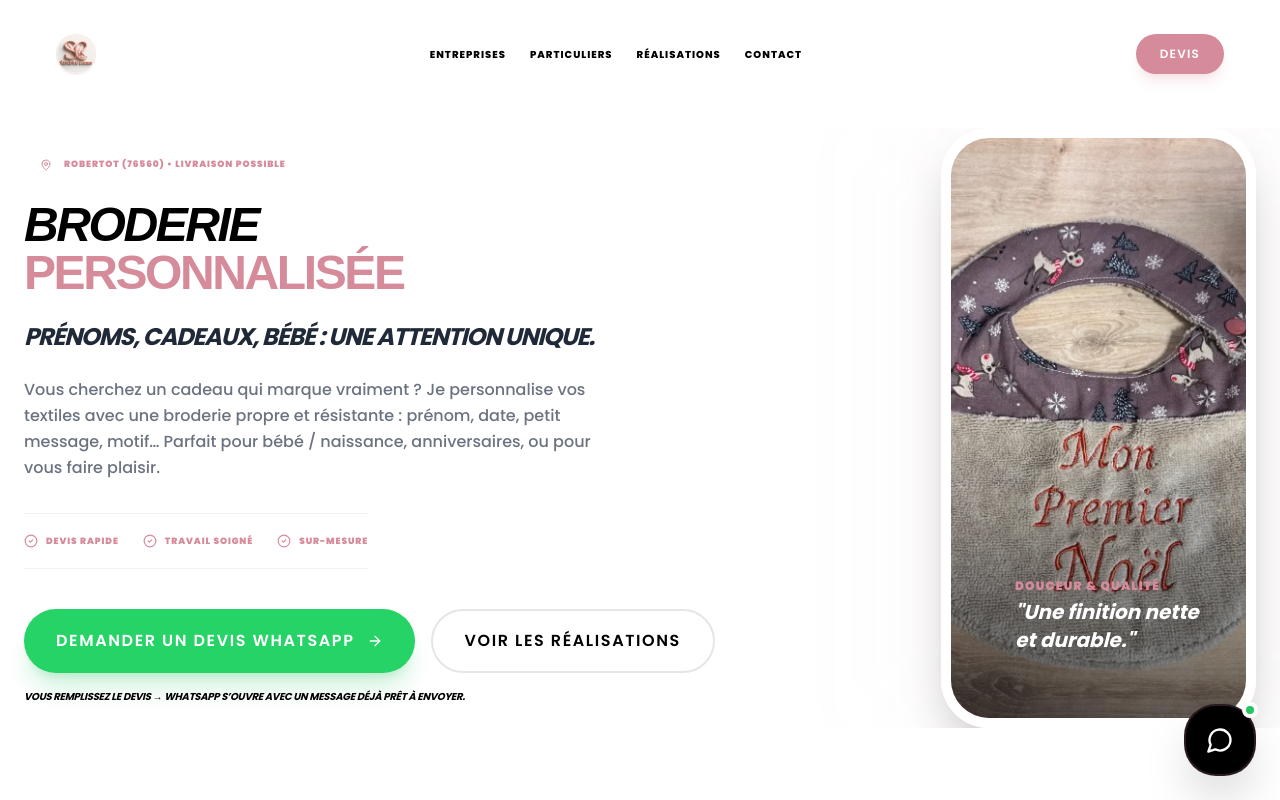
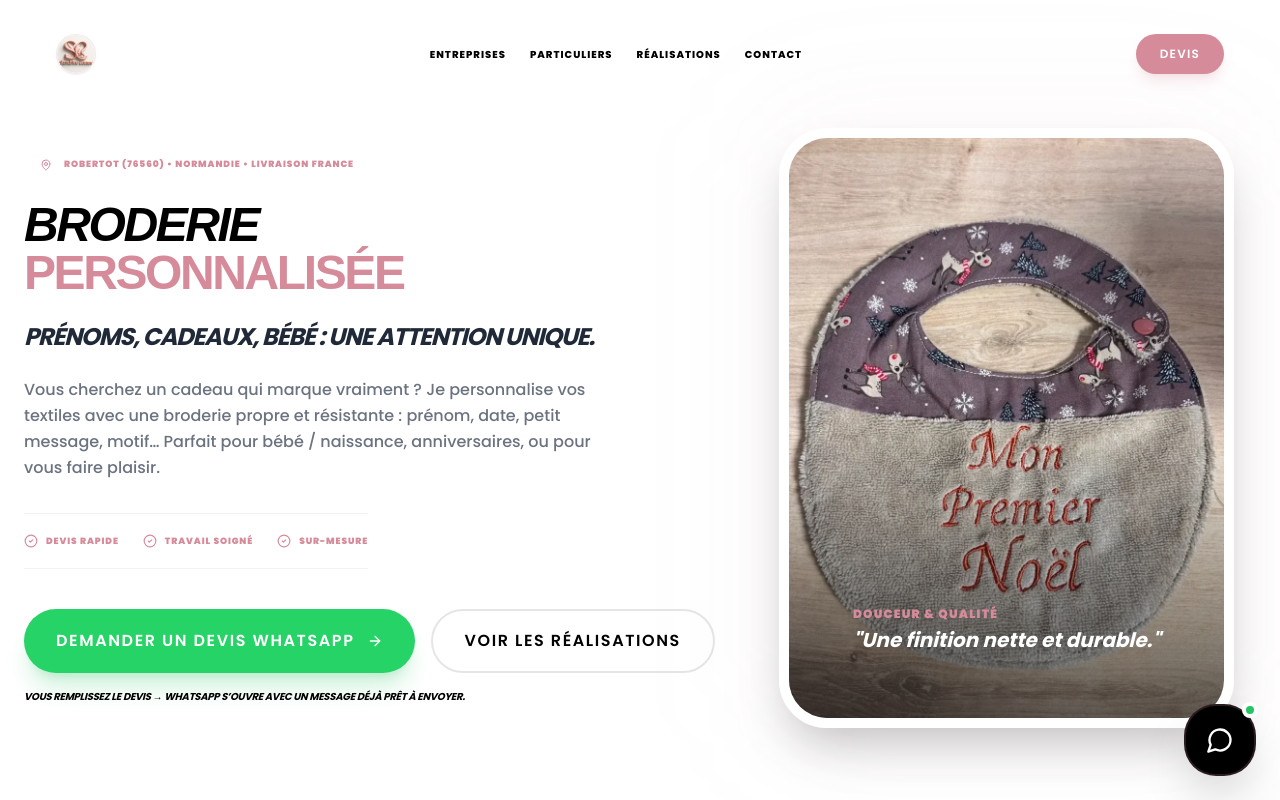
Before and after one commit to Creativityliberty/sandrinecouture, a Next.js app: page /particuliers in a window 1280 px wide. Shown: the top 800 px of the page. Built offline with nearby package versions, Linux system fonts and the light colour scheme; a web font is replaced by a local one.

Commit message:
Harmonisation de la disposition héro entre pages entreprise et particuliers - texte à gauche, image à droite, spacing identique

```diff
--- a/components/particuliers-page.tsx
+++ b/components/particuliers-page.tsx
@@ -56,14 +56,12 @@ export function ParticuliersPage() {
   return (
     <div className="pt-32 animate-in fade-in duration-700">
       {/* HERO SECTION */}
-      <section className="px-6 mb-24 overflow-hidden relative">
-        <div className="absolute top-0 left-1/2 -translate-x-1/2 w-full max-w-4xl h-full bg-primary/5 -z-10 blur-[120px] rounded-full translate-y-[-20%]" />
-
+      <section className="px-6 mb-24">
         <div className="max-w-7xl mx-auto flex flex-col lg:flex-row gap-16 items-center text-center lg:text-left">
-          <div className="animate-in slide-in-from-left-8 duration-1000 flex flex-col items-center lg:items-start w-full">
+          <div className="animate-in slide-in-from-left-8 duration-1000 flex flex-col items-center lg:items-start">
             <div className="inline-flex items-center gap-3 px-4 py-1.5 glass rounded-full text-[9px] font-black tracking-widest uppercase text-primary mb-6">
               <MapPin className="w-3 h-3" />
-              <span>Robertot (76560) • Livraison possible</span>
+              <span>Robertot (76560) • Normandie • Livraison France</span>
             </div>
             <h1 className="text-4xl md:text-5xl lg:text-5xl font-black tracking-tighter mb-6 italic leading-[0.9] uppercase">
               Broderie <br />
```
